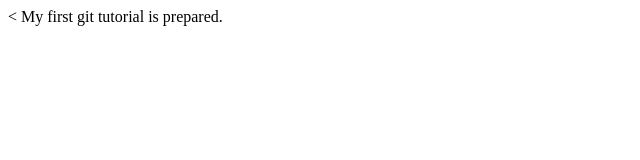
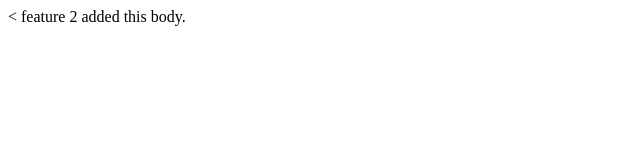
Before and after one commit to anirbanghsh166/git-one, a plain HTML site: page index.html in a window 1280 px wide. Shown: the full height of the page, 0-640 px from the left. Drawn offline with Linux system fonts and the light colour scheme.

Commit message:
body modified by feature 2

```diff
--- a/index.html
+++ b/index.html
@@ -5,6 +5,6 @@
     <title>Git Practical</title>
   </head>
   <body>
-    My first git tutorial is prepared.
+    feature 2 added this body.
   </body>
 </html>
```
